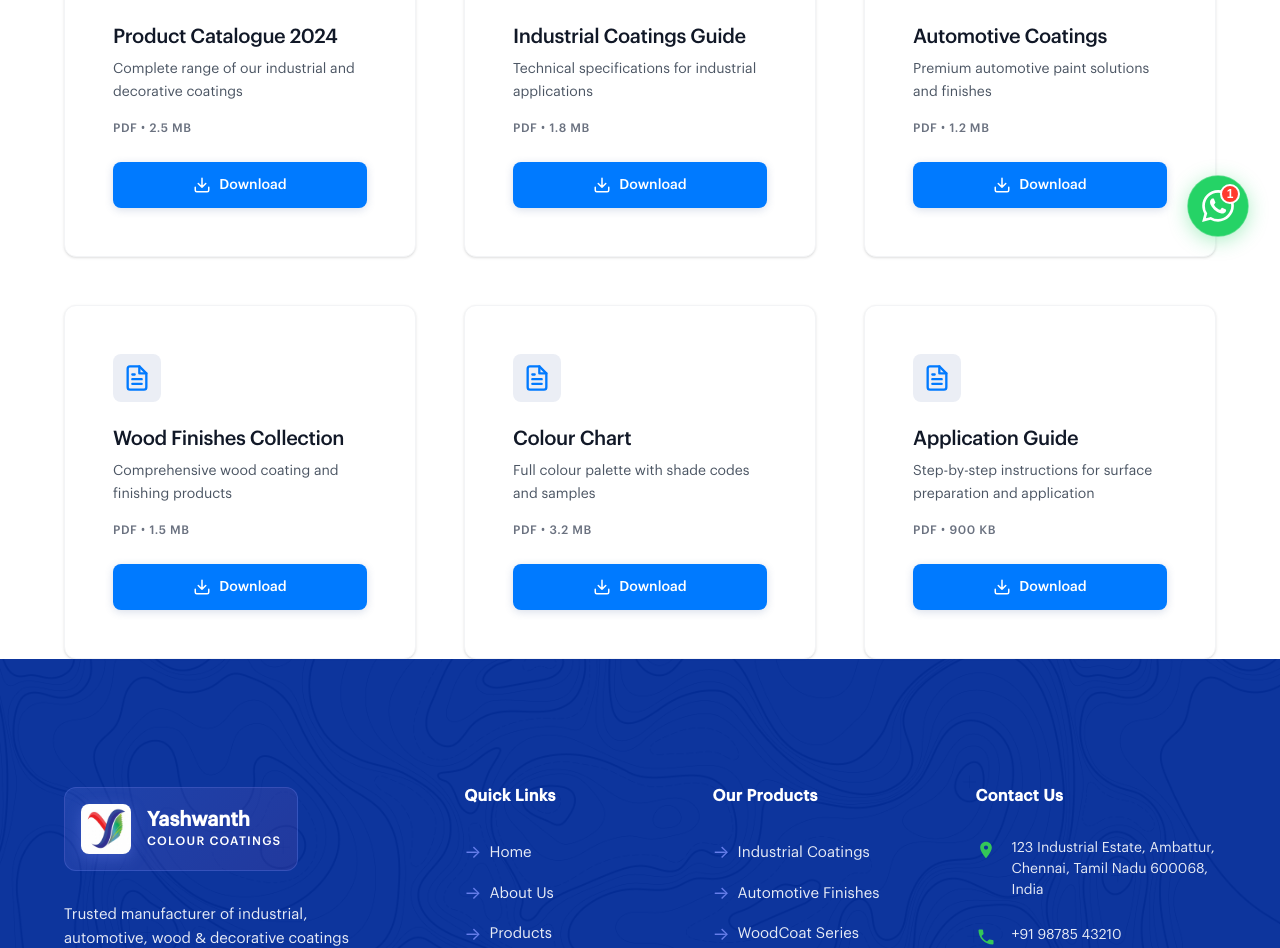
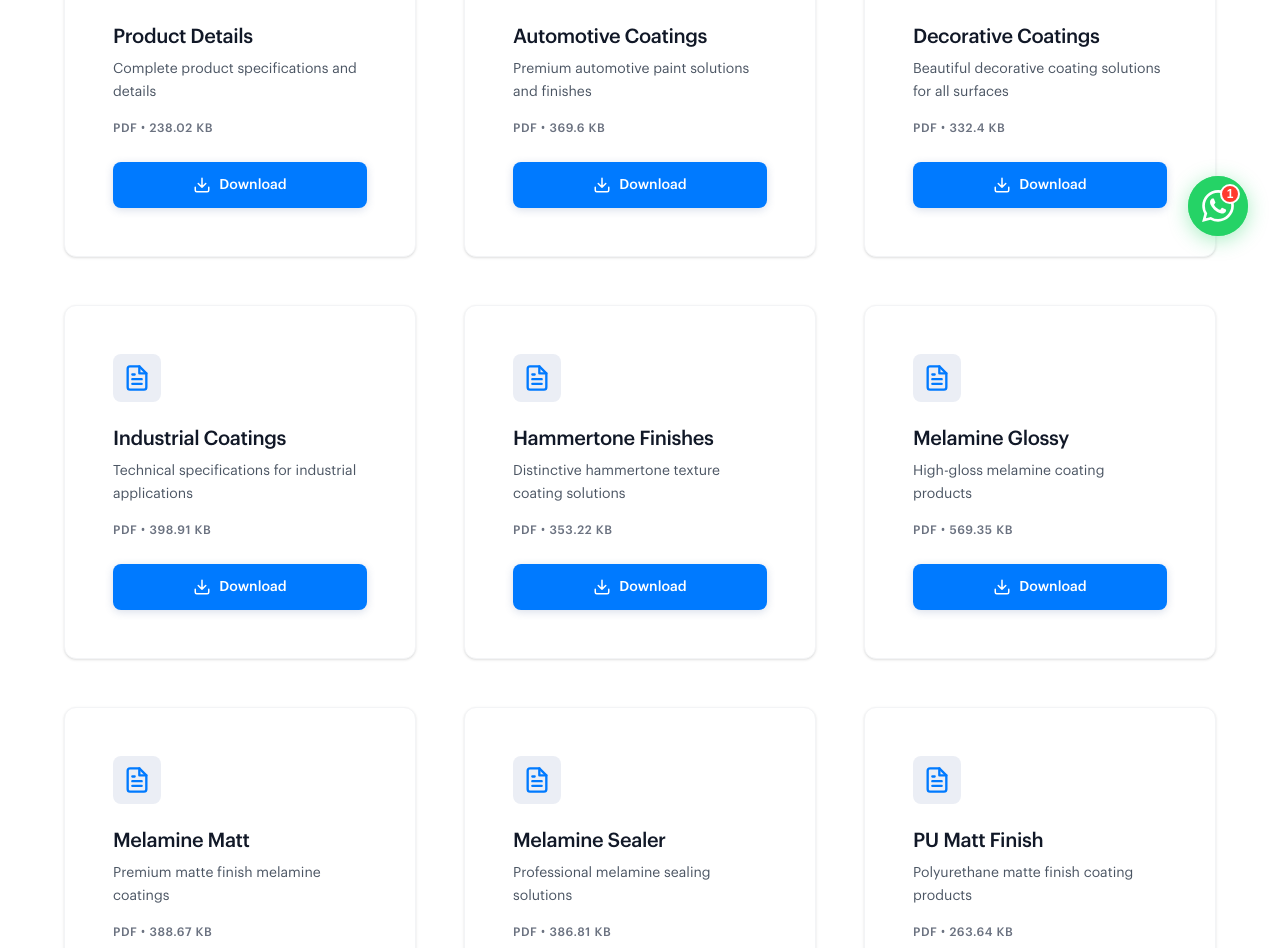
Before and after one commit to yazhiniss25mcse-crypto/yashwanth-paints, a React (Vite) app: page /brochure in a window 1280 px wide. Shown: the part 532-1480 px from the top of the page. Built offline with nearby package versions, Linux system fonts and the light colour scheme.

Commit message:
Integrate Cloudflare R2 PDFs into brochure page

```diff
--- a/src/pages/BrochurePage.tsx
+++ b/src/pages/BrochurePage.tsx
@@ -4,45 +4,88 @@ interface Brochure {
     title: string;
     description: string;
     fileSize: string;
+    fileName: string;
 }
 
 const BrochurePage = () => {
+    const R2_BASE_URL = "https://pub-e73e54ec7cf741bfa344f464ccfb26f0.r2.dev";
+
     const brochures: Brochure[] = [
         {
-            title: "Product Catalogue 2024",
-            description: "Complete range of our industrial and decorative coatings",
-            fileSize: "2.5 MB"
-        },
-        {
-            title: "Industrial Coatings Guide",
-            description: "Technical specifications for industrial applications",
-            fileSize: "1.8 MB"
+            title: "Product Details",
+            description: "Complete product specifications and details",
+            fileSize: "238.02 KB",
+            fileName: "Product Details.pdf"
         },
         {
             title: "Automotive Coatings",
             description: "Premium automotive paint solutions and finishes",
-            fileSize: "1.2 MB"
+            fileSize: "369.6 KB",
+            fileName: "Automotive.pdf"
         },
         {
-            title: "Wood Finishes Collection",
-            description: "Comprehensive wood coating and finishing products",
-            fileSize: "1.5 MB"
+            title: "Decorative Coatings",
+            description: "Beautiful decorative coating solutions for all surfaces",
+            fileSize: "332.4 KB",
+            fileName: "Decorative.pdf"
         },
         {
-            title: "Colour Chart",
-            description: "Full colour palette with shade codes and samples",
-            fileSize: "3.2 MB"
+            title: "Industrial Coatings",
+            description: "Technical specifications for industrial applications",
+            fileSize: "398.91 KB",
+            fileName: "Industrial.pdf"
         },
         {
-            title: "Application Guide",
-            description: "Step-by-step instructions for surface preparation and application",
-            fileSize: "900 KB"
+            title: "Hammertone Finishes",
+            description: "Distinctive hammertone texture coating solutions",
+            fileSize: "353.22 KB",
+            fileName: "Hammertone.pdf"
+        },
+        {
+            title: "Melamine Glossy",
+            description: "High-gloss melamine coating products",
+            fileSize: "569.35 KB",
+            fileName: "Melamine Glossy.pdf"
+        },
+        {
+            title: "Melamine Matt",
+            description: "Premium matte finish melamine coatings",
+            fileSize: "388.67 KB",
+            fileName: "Melamine Matt.pdf"
+        },
+        {
+            title: "Melamine Sealer",
+            description: "Professional melamine sealing solutions",
+            fileSize: "386.81 KB",
+            fileName: "melamine sealer.pdf"
+        },
+        {
+            title: "PU Matt Finish",
+            description: "Polyurethane matte finish coating products",
+            fileSize: "263.64 KB",
+            fileName: "PU Matt.pdf"
+        },
+        {
+            title: "PU Sealer",
+            description: "High-performance polyurethane sealer solutions",
+            fileSize: "260.98 KB",
+            fileName: "PU Sealer.pdf"
         }
     ];
 
-    const handleDownload = (title: string) => {
-        console.log(`Downloading: ${title}`);
-        // Add your download logic here
+    const handleDownload = (fileName: string, title: string) => {
+        const downloadUrl = `${R2_BASE_URL}/${encodeURIComponent(fileName)}`;
+
+        // Create a temporary anchor element to trigger download
+        const link = document.createElement('a');
+        link.href = downloadUrl;
+        link.download = fileName;
+        link.target = '_blank';
+        document.body.appendChild(link);
+        link.click();
+        document.body.removeChild(link);
+
+        console.log(`Downloading: ${title} from ${downloadUrl}`);
     };
 
     return (
@@ -73,7 +116,7 @@ const BrochurePage = () => {
 
                             <button
                                 className="brochure-card__button"
-                                onClick={() => handleDownload(brochure.title)}
+                                onClick={() => handleDownload(brochure.fileName, brochure.title)}
                             >
                                 <svg viewBox="0 0 24 24" fill="none" xmlns="http://www.w3.org/2000/svg">
                                     <path d="M21 15v4a2 2 0 0 1-2 2H5a2 2 0 0 1-2-2v-4M7 10l5 5 5-5M12 15V3" stroke="currentColor" strokeWidth="2" strokeLinecap="round" strokeLinejoin="round" />
```
